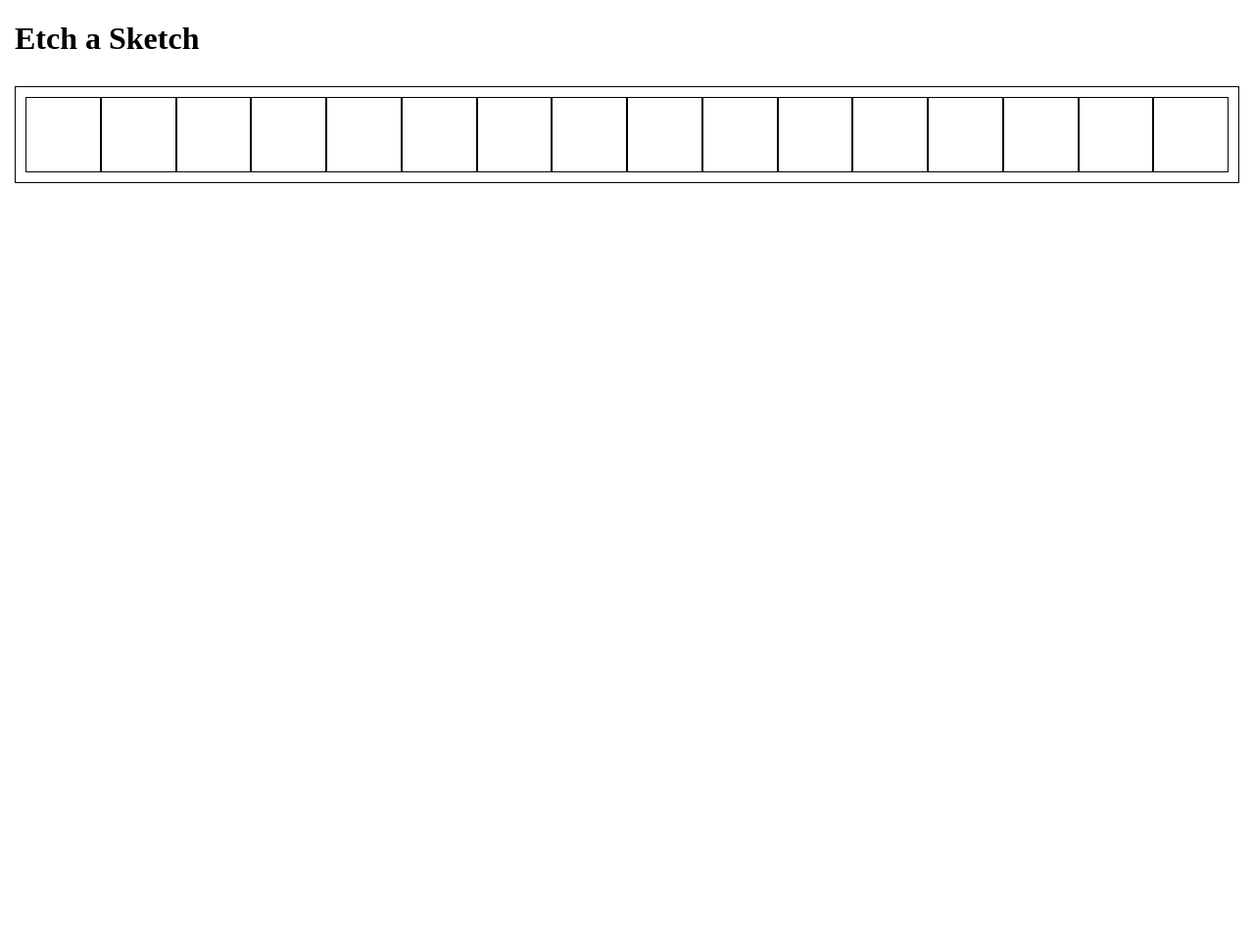
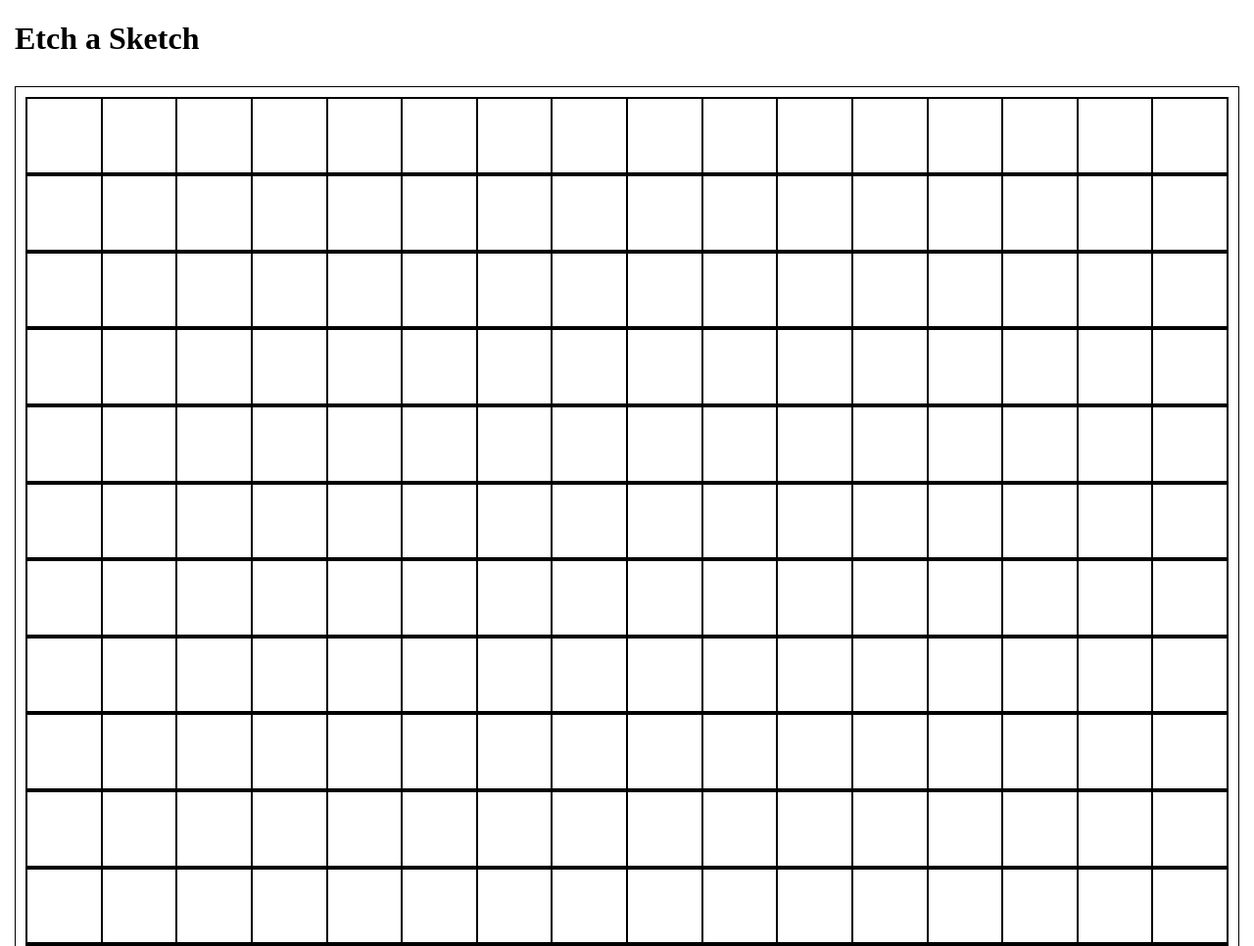
Before and after one commit to Ilaria44/etch-a-sketch, a plain HTML site: page index.html in a window 1280 px wide. Shown: the top 966 px of the page at 98% size. Before the commit the page ends 800 px from the top, so only its background shows below. Drawn offline with Linux system fonts and the light colour scheme.

Commit message:
create rows to get a grid

```diff
--- a/main.js
+++ b/main.js
@@ -5,6 +5,17 @@
 console.log(gridContainer)
 
 for (i = 0; i < 16; i++) {
-  let newDiv = document.createElement("div");
-  gridContainer.appendChild(newDiv);
+  let rowDiv = document.createElement("div");
+  rowDiv.classList.add("row");
+
+
+  for (j = 0; j < 16; j++) {
+    let newDiv = document.createElement("div");
+    newDiv.classList.add("square");
+    rowDiv.appendChild(newDiv);
+  }
+
+  gridContainer.appendChild(rowDiv);
+  console.log(i);
+
 }
--- a/style.css
+++ b/style.css
@@ -21,8 +21,14 @@
   padding: 10px 10px;
 
   display: flex;
+  flex-direction: column;
 }
-.container div {
+
+.row {
+  display: flex;
+}
+
+.square {
   /*height: calc((100vw - 69px)/16); */
   aspect-ratio: 1/1;
   flex: auto;
```
